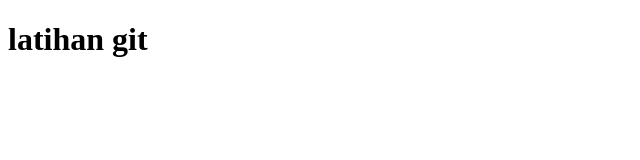
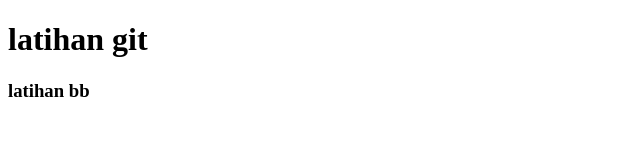
Before and after one commit to NaufalHanan08/latihan-git, a plain HTML site: page index.html in a window 1280 px wide. Shown: the whole page, without its empty margins (0-640 px from the left). Drawn offline with Linux system fonts and the light colour scheme.

Commit message:
commit kedua

```diff
--- a/index.html
+++ b/index.html
@@ -7,5 +7,6 @@
   </head>
   <body>
     <h1>latihan git</h1>
+    <h3>latihan bb</h3>
   </body>
 </html>
```
